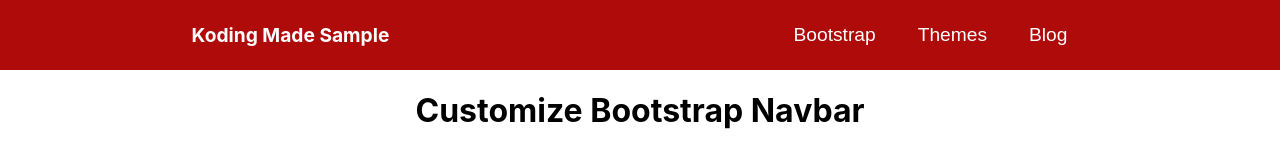
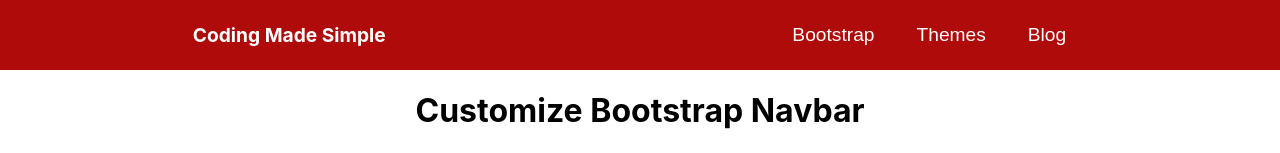
Before and after one commit to goguedukondal/s4-HW-fs-04, a React (Create React App) app: page / in a window 1280 px wide. Shown: the top 153 px of the page. Built offline with nearby package versions, Linux system fonts and the light colour scheme.

Commit message:
Update Nav.js

```diff
--- a/src/Components/Nav.js
+++ b/src/Components/Nav.js
@@ -4,7 +4,7 @@ function Navbar() {
   return (
     <div className='navbar'>
       <div>
-       <h3 style={{color:'white',fontSize:"larger"}}> Koding Made Sample</h3>
+       <h3 style={{color:'white',fontSize:"larger"}}> Coding Made Simple</h3>
       </div>
       <div className='navContainer'>
         <button className='btn'>Bootstrap</button>
```
